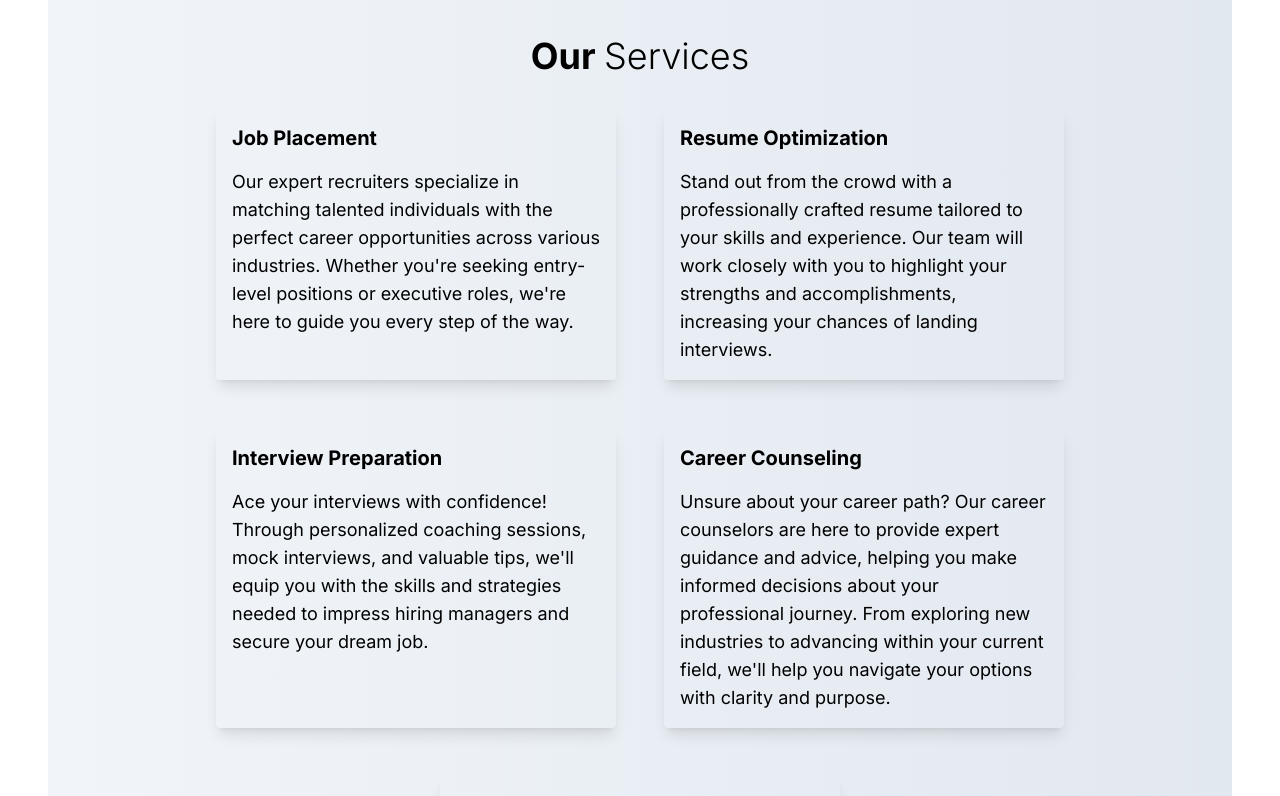
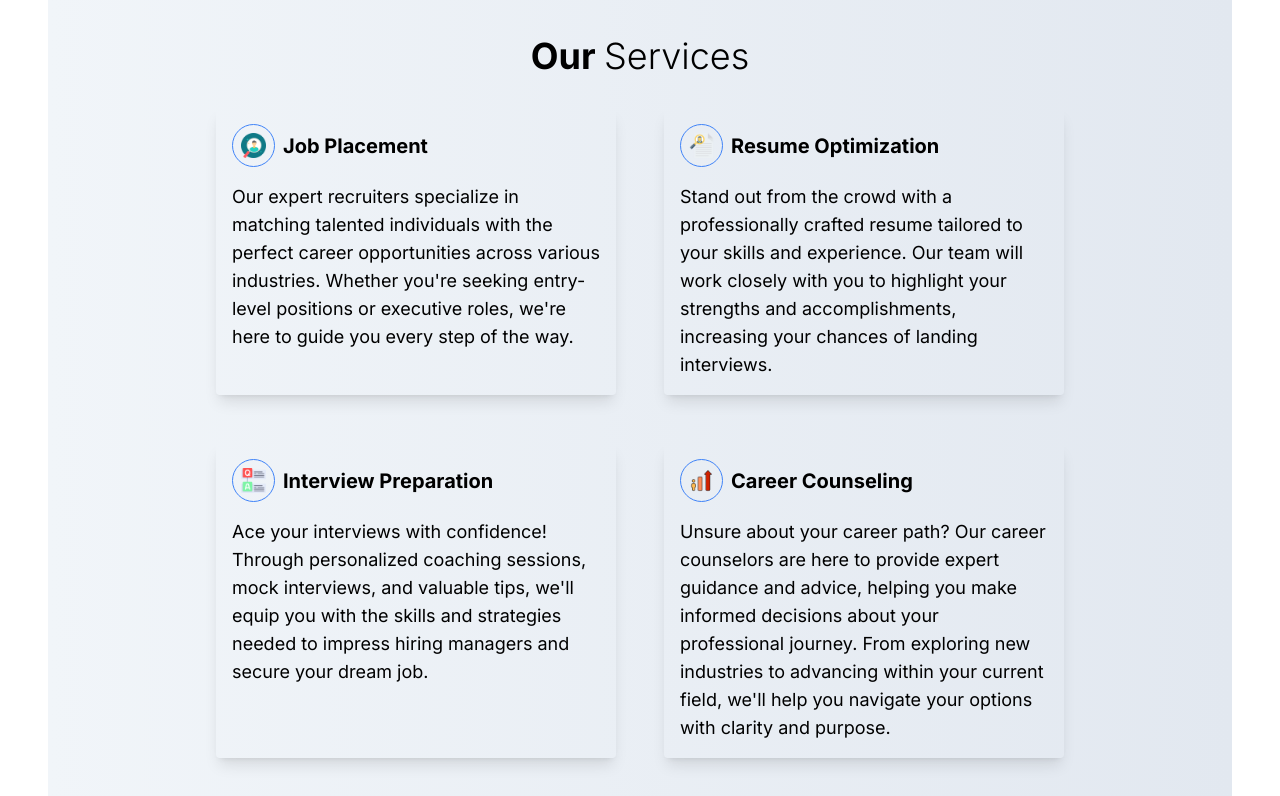
Before and after one commit to clwdhade/agency, a React (Vite) app: page / in a window 1280 px wide. Shown: the part 1100-1896 px from the top of the page. Built offline with nearby package versions, Linux system fonts and the light colour scheme.

Commit message:
feat: add icons to service cards

```diff
--- a/src/Data/DataIndex.js
+++ b/src/Data/DataIndex.js
@@ -1,3 +1,10 @@
+import cv from "../assets/images/cv.png"
+import career from "../assets/images/career.png"
+import employment from "../assets/images/employment.png"
+import interview from "../assets/images/interview.png"
+import jobsearch from "../assets/images/jobsearch.png"
+
+
 export const HomeHeroImages = [
     {
         id: "1",
@@ -36,22 +43,27 @@ export const HomeHeroImages = [
 
 export const Services = [
     {
+        Image: jobsearch,
         Service: "Job Placement",
         Description: "Our expert recruiters specialize in matching talented individuals with the perfect career opportunities across various industries. Whether you're seeking entry-level positions or executive roles, we're here to guide you every step of the way."
     },
     {
+        Image: cv,
         Service: "Resume Optimization",
         Description: "Stand out from the crowd with a professionally crafted resume tailored to your skills and experience. Our team will work closely with you to highlight your strengths and accomplishments, increasing your chances of landing interviews."
     },
     {
+        Image: interview,
         Service: "Interview Preparation",
         Description: "Ace your interviews with confidence! Through personalized coaching sessions, mock interviews, and valuable tips, we'll equip you with the skills and strategies needed to impress hiring managers and secure your dream job."
     },
     {
+        Image: career,
         Service: "Career Counseling",
         Description: "Unsure about your career path? Our career counselors are here to provide expert guidance and advice, helping you make informed decisions about your professional journey. From exploring new industries to advancing within your current field, we'll help you navigate your options with clarity and purpose."
     },
     {
+        Image: employment,
         Service: "Employer Services",
         Description: "For businesses seeking top talent, we offer tailored recruitment solutions to meet your hiring needs. From sourcing candidates to conducting screenings and assessments, we'll streamline your recruitment process and deliver exceptional results."
     }
--- a/src/Pages/Home/Sections/Service.jsx
+++ b/src/Pages/Home/Sections/Service.jsx
@@ -13,7 +13,12 @@ const Service = () => {
                     Services.map((service, index) => {
                         return (
                             <div key={index} className="card w-[400px] p-4 shadow-lg rounded flex flex-col gap-4 hover:scale-100 hover:shadow-slate-600 ">
-                                <h2 className="text-xl font-bold">{service.Service}</h2>
+                                <div className="flex gap-2 items-center ">
+                                    <div className=" border border-blue-500 rounded-full p-2">
+                                        <img width={25} height={25} src={service.Image} alt="" srcset="" />
+                                    </div>
+                                    <h2 className="text-xl font-bold">{service.Service}</h2>
+                                </div>
                                 <p className="text-lg">{service.Description}</p>
                             </div>
                         )
```
